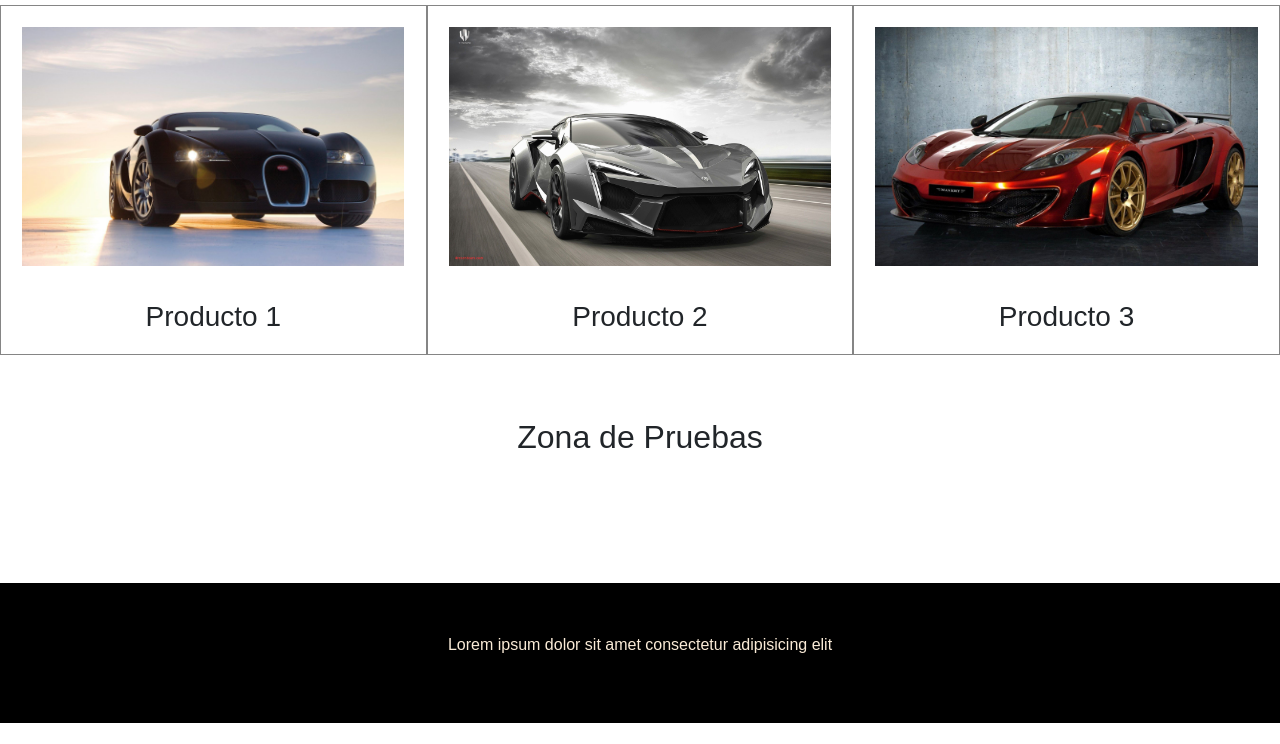
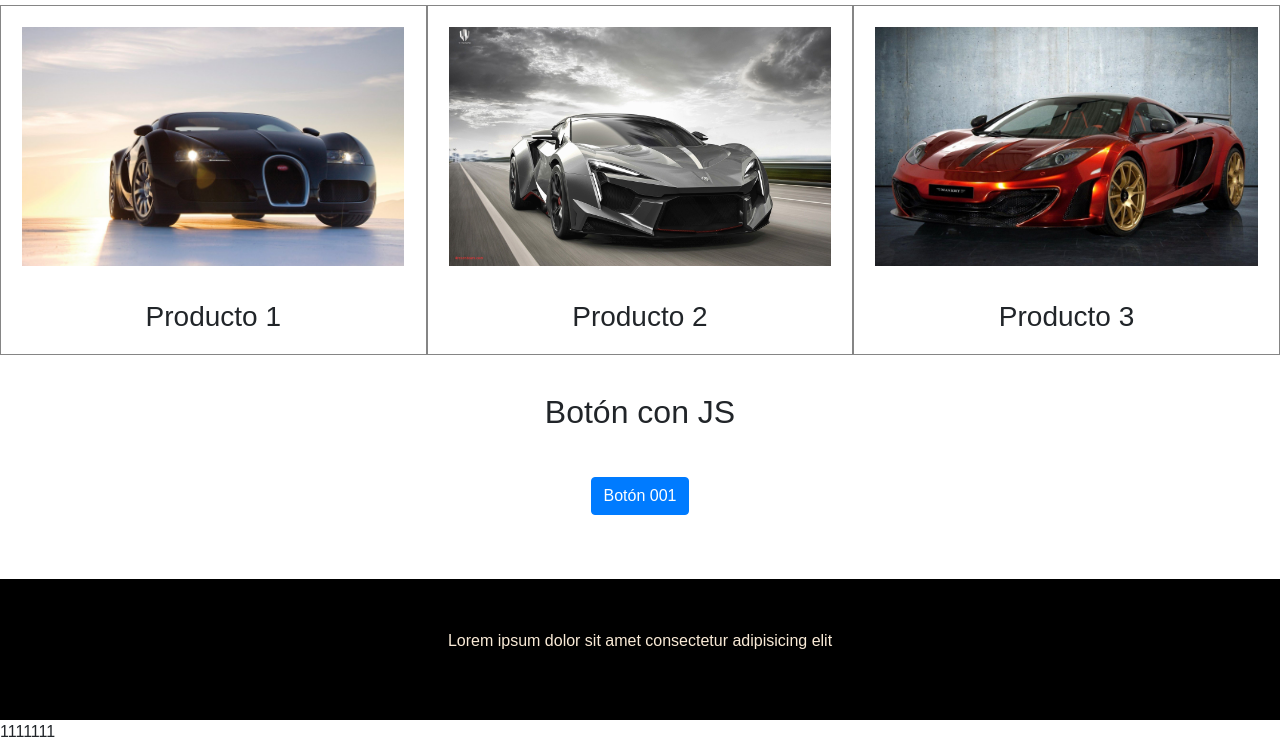
Before and after one commit to carlostoledoe/practice-html-css, a plain HTML site: page index.html in a window 1280 px wide. Shown: the part 898-1642 px from the top of the page. Before the commit the page ends 1621 px from the top, so only its background shows below. Drawn offline with nearby package versions, Linux system fonts and the light colour scheme.

Commit message:
Pruebas de botón con JavaScip

```diff
--- a/assets/css/style.css
+++ b/assets/css/style.css
@@ -30,6 +30,7 @@ footer {
     color: antiquewhite;
     text-align: center;
     padding: 1%;
+    margin-top: 5%;
 }
 
 /* Menu de navegación */
--- a/assets/js/script.js
+++ b/assets/js/script.js
@@ -1,4 +1,13 @@
+// Cambio de títlo con JS
 var titulo = document.querySelector('h1')
 titulo.innerHTML = '¡Título h1 cambiado con JS!'
 
-alert('Test de JavaScript')
+// Botón de prueba
+function miFunc() {
+    alert ('Se ha adado click en el botón 001');
+}
+
+// Variables
+
+var minumero = 1111111;
+document.write (minumero);
--- a/index.html
+++ b/index.html
@@ -14,7 +14,7 @@
 
 <body>
     <!-- Header -->
-    <header id="Inicio" >
+    <header id="Inicio">
         <h1>Título de la Página</h1>
     </header>
 
@@ -144,22 +144,13 @@
         </div>
     </section>
 
-    <!-- Zona de Pruebas Zona de Pruebas Zona de Pruebas  -->
-    <br>
-    <h2>Zona de Pruebas</h2>
-    <br>
-    <!-- Desde aquí -->
-
-
-<h1></h1>
-
-
-
-
-    <!-- Hasta aquí -->
-    <br>
-    <br>
-    <!-- Fin Zona de Pruebas Fin Zona de Pruebas  -->
+    <!-- Botón on JavaScript -->
+    <div class="container-fluid">
+        <h2>Botón con JS</h2>
+        <div class="row justify-content-center">
+            <button onclick="miFunc()" type="button" class="btn btn-primary">Botón 001</button>
+        </div>
+    </div>
 
     <!-- Footer -->
     <footer>
```
